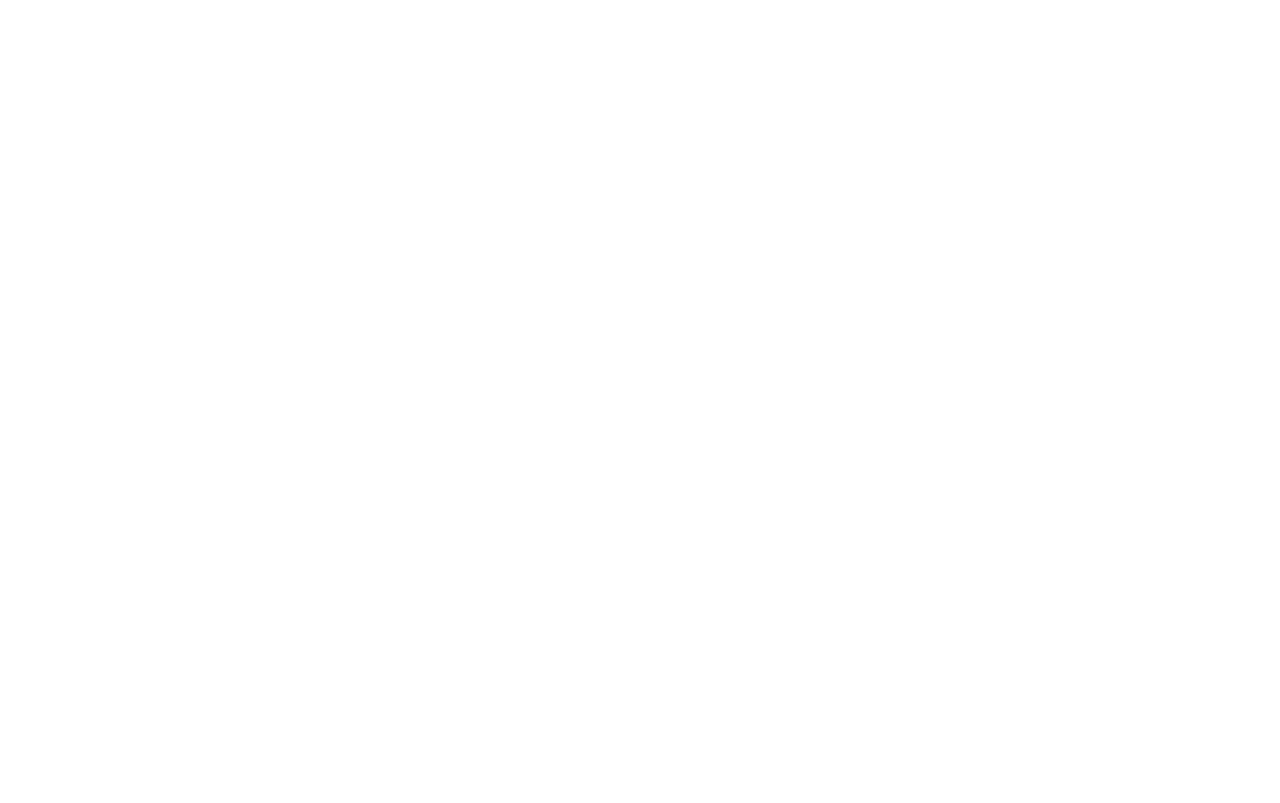
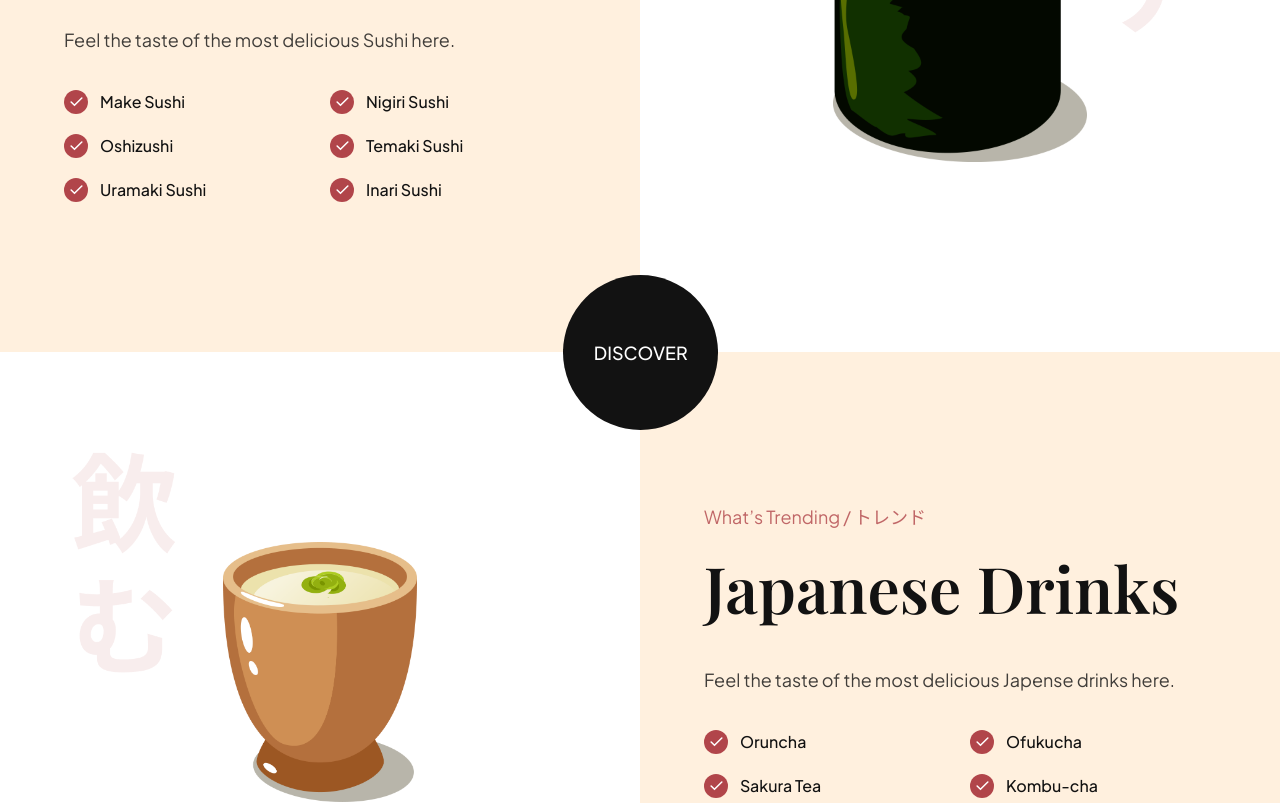
Before and after one commit to JamesGalvis/NoriBites, a React (Vite) app: page / in a window 1280 px wide. Shown: the part 2700-3503 px from the top of the page. Before the commit the page ends 2412 px from the top, so only its background shows below. Built offline with nearby package versions, Linux system fonts and the light colour scheme.

Commit message:
Added section Trending

```diff
--- a/src/App.css
+++ b/src/App.css
@@ -383,7 +383,6 @@ ul {
   flex-direction: column;
   padding: 64px;
   background-color: var(--primary-color);
-  /* background: url("./assets/popular_bg.png") no-repeat center contain; */
   background-image: url("./assets/popular_bg.png");
   background-position: center;
   background-repeat: no-repeat;
@@ -566,8 +565,142 @@ ul {
   margin-left: 21px;
 }
 
+/* Trending */
+.trending {
+  position: relative;
+  display: flex;
+  flex-direction: column;
+  overflow: hidden;
+}
 
+.row-reverse {
+  flex-direction: row-reverse;
+}
 
+.trending-section {
+  display: flex;
+  width: 100%;
+  min-height: 640px;
+}
+
+.trending__content {
+  flex: 1;
+  display: flex;
+  flex-direction: column;
+  justify-content: center;
+  padding: 32px 64px;
+  background: var(--color-creamson);
+}
+
+.trending__subtitle {
+  font-size: 18px;
+  font-weight: 400;
+  color: var(--primary-color);
+  opacity: .8;
+  font-family: var(--plus-jakarta-sans);
+}
+
+.trending__title {
+  font-size: 64px;
+  font-weight: 600;
+  margin-top: 16px;
+  color: var(--secondary-color);
+  font-family: var(--playfair-display);
+}
+
+.trending__description {
+  font-size: 18px;
+  font-weight: 400;
+  line-height: 36px;
+  color: var(--secondary-color);
+  opacity: .8;
+  margin: 32px 0px;
+  font-family: var(--plus-jakarta-sans);
+}
+
+.trending__list {
+  display: flex;
+  justify-content: space-between;
+  align-items: center;
+  flex-wrap: wrap;
+  gap: 20px;
+}
+
+.trending__list li {
+  flex: 1;
+  display: flex;
+  align-items: center;
+  gap: 12px;
+  min-width: 210px;
+}
+
+.trending__icon {
+  display: flex;
+  justify-content: center;
+  align-items: center;
+  width: 24px;
+  height: 24px;
+  border-radius: 100%;
+  background: var(--primary-color);
+}
+
+.trending__list li p {
+  font-size: 16px;
+  font-weight: 500;
+  font-family: var(--plus-jakarta-sans);
+  color: var(--secondary-color);
+}
+
+.trending__image {
+  flex: 1;
+  display: flex;
+  justify-content: center;
+  align-items: center;
+  padding: 32px 64px;
+  position: relative;
+  background-repeat: no-repeat;
+  background-size: contain;
+  background-position: center;
+}
+
+.trending__image img {
+  width: 254px;
+  height: 260px;
+  object-fit: contain;
+}
+
+.trending-sushi {
+  background-image: url("assets/japanese_sushi.png");
+}
+
+.trending-drinks {
+  background-image: url("assets/japanese_drinks.png");
+}
+
+.trending__discover {
+  display: flex;
+  justify-content: center;
+  align-items: center;
+  position: absolute;
+  top: 44%;
+  left: 44%;
+  z-index: 1;
+
+  width: 155px;
+  height: 155px;
+
+  border-radius: 100%;
+  background-color: var(--secondary-color);
+  cursor: pointer;
+}
+
+.trending__discover p {
+  font-size: 18px;
+  font-weight: 500;
+  font-family: var(--plus-jakarta-sans);
+  text-transform: uppercase;
+  color: #fff;
+}
 
 
 
--- a/src/App.tsx
+++ b/src/App.tsx
@@ -3,6 +3,7 @@ import Navbar from './components/Navbar'
 import Hero from './components/Hero'
 import About from './components/About'
 import Popular from './components/Popular/Popular'
+import Trending from './components/Trending/Trending'
 
 function App() {
   return (
@@ -11,6 +12,7 @@ function App() {
       <Hero />
       <About />
       <Popular />
+      <Trending />
     </div>
   )
 }
--- a/src/components/Popular/Popular.tsx
+++ b/src/components/Popular/Popular.tsx
@@ -12,7 +12,7 @@ function Popular() {
         <button className="popular-foods__filter-btn active">All</button>
         {
           filtersData.map(filter => (
-            <Filter {...filter} />
+            <Filter key={filter.text} {...filter} />
           ))
         }
         <button className="popular-foods__filter-btn">All</button>
@@ -21,7 +21,7 @@ function Popular() {
       <div className="popular-foods__cataloge">
         {
           PopularCards.map(card => (
-            <Card {...card} />
+            <Card key={card.title} {...card} />
           ))
         }
       </div>
--- /dev/null
+++ b/src/components/Trending/Section.tsx
@@ -0,0 +1,48 @@
+interface SectionProps {
+  subtitle: string
+  title: string
+  description: string
+  imagePath: string
+  dataList: string[]
+  reverse?: boolean
+}
+
+function Section({
+  title,
+  subtitle,
+  description,
+  dataList,
+  imagePath,
+  reverse,
+}: SectionProps) {
+  return (
+    <section className={`trending-section ${reverse ? 'row-reverse' : ''}`}>
+      <div className="trending__content">
+        <p className="trending__subtitle">{subtitle}</p>
+        <h3 className="trending__title">{title}</h3>
+        <p className="trending__description">{description}</p>
+
+        <ul className="trending__list">
+          {dataList.map((trending) => (
+            <li key={trending}>
+              <div className="trending__icon">
+                <img src="src/assets/check.svg" alt="Check icon" />
+              </div>
+              <p>{trending}</p>
+            </li>
+          ))}
+        </ul>
+      </div>
+
+      <div
+        className={`trending__image ${
+          reverse ? 'trending-drinks' : 'trending-sushi'
+        }`}
+      >
+        <img src={imagePath} alt="Sushi" />
+      </div>
+    </section>
+  )
+}
+
+export default Section
--- /dev/null
+++ b/src/components/Trending/Trending.tsx
@@ -0,0 +1,31 @@
+import { trendingSushis, trendingDrinks } from '../../constants'
+import Section from './Section'
+
+function Trending() {
+  return (
+    <section className="trending">
+      <Section
+        subtitle="What’s Trending / トレンド"
+        title="Japanese Sushi"
+        description="Feel the taste of the most delicious Sushi here."
+        imagePath="src/assets/sushi-5.png"
+        dataList={trendingSushis}
+      />
+
+      <div className="trending__discover">
+        <p>Discover</p>
+      </div>
+
+      <Section
+        reverse
+        subtitle="What’s Trending / トレンド"
+        title="Japanese Drinks"
+        description="Feel the taste of the most delicious Japense drinks here."
+        imagePath="src/assets/sushi-4.png"
+        dataList={trendingDrinks}
+      />
+    </section>
+  )
+}
+
+export default Trending
```
